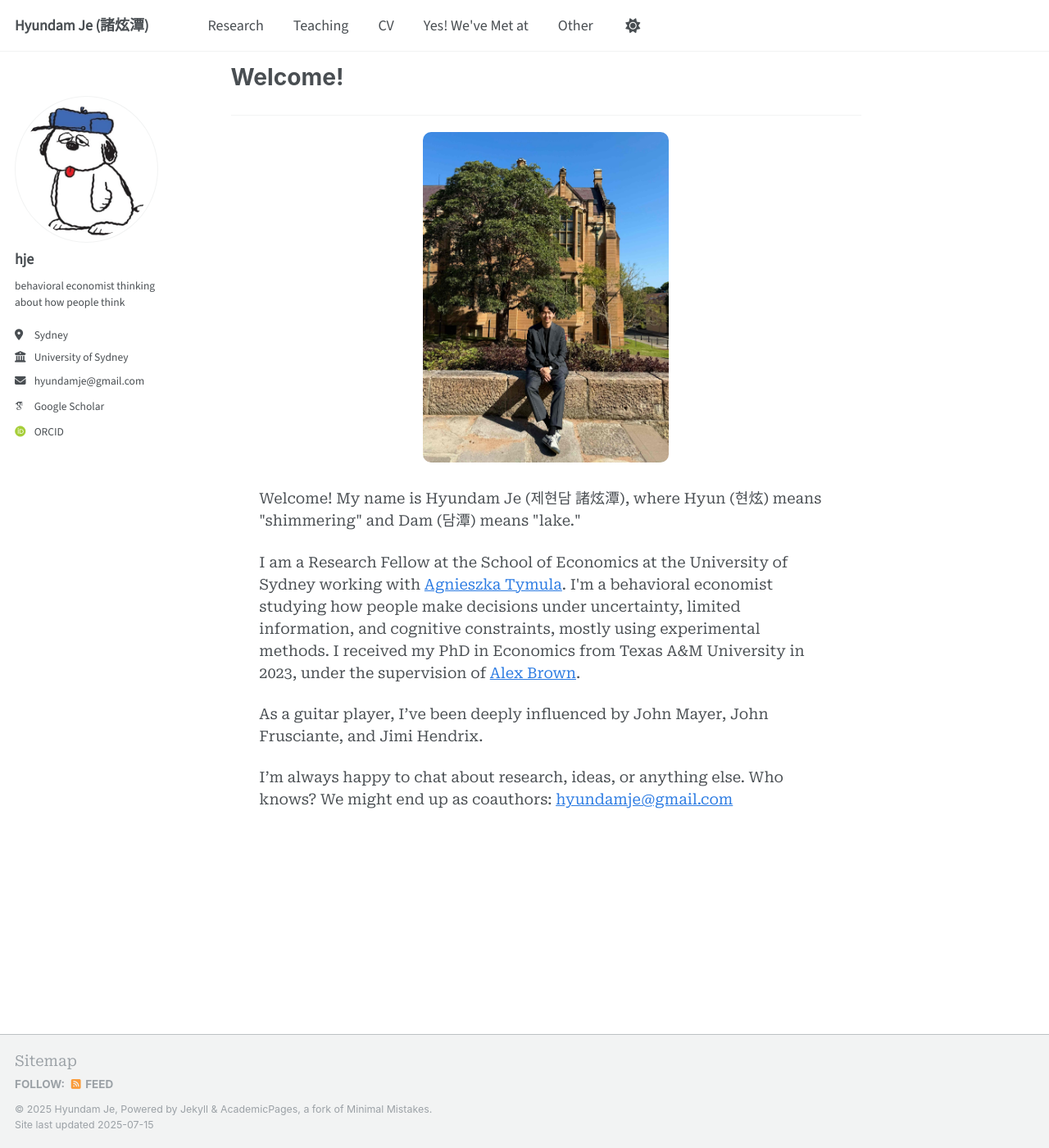
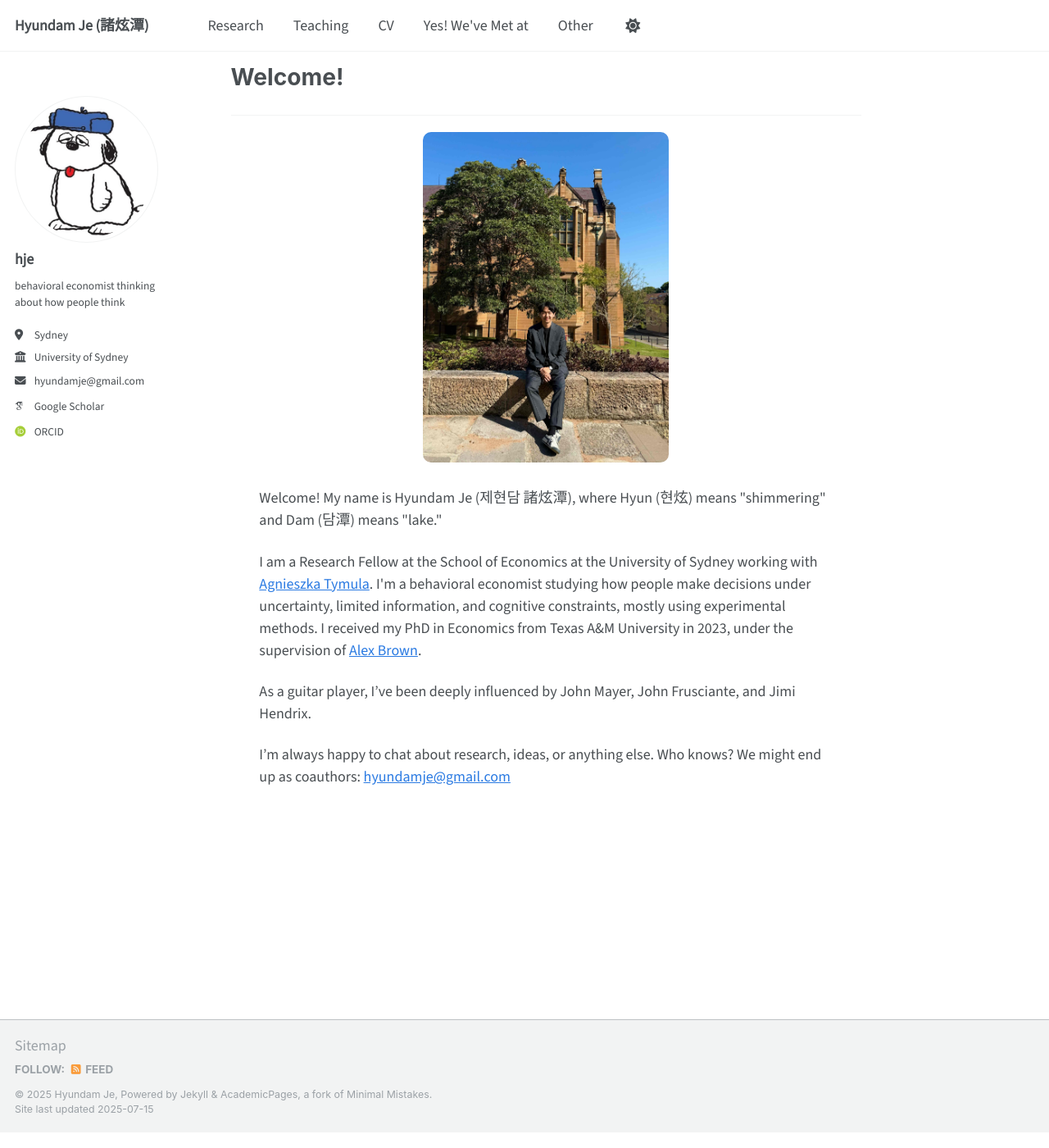
Before and after one commit to hyundamje/hyundamje.github.io, a Jekyll site: the page built from _pages/about.md, in a window 1280 px wide and 1400 px high, scrolled down 19 px. Shown: the whole window at 82% size. Built offline with Jekyll 4.4.1, drawn with Linux system fonts in a browser that asks for light colours; some web fonts are replaced.

Commit message:
Update _base.scss

```diff
--- a/_sass/layout/_base.scss
+++ b/_sass/layout/_base.scss
@@ -17,7 +17,7 @@ body {
   padding-bottom: 9em;
  // font-family: 'Merriweather', serif;
  // font-family: 'Source Serif 4', serif;
- font-family: 'Roboto Serif', serif;
+ font-family: 'Source Sans 3', serif;
 
 
   line-height: 1.5;
```
